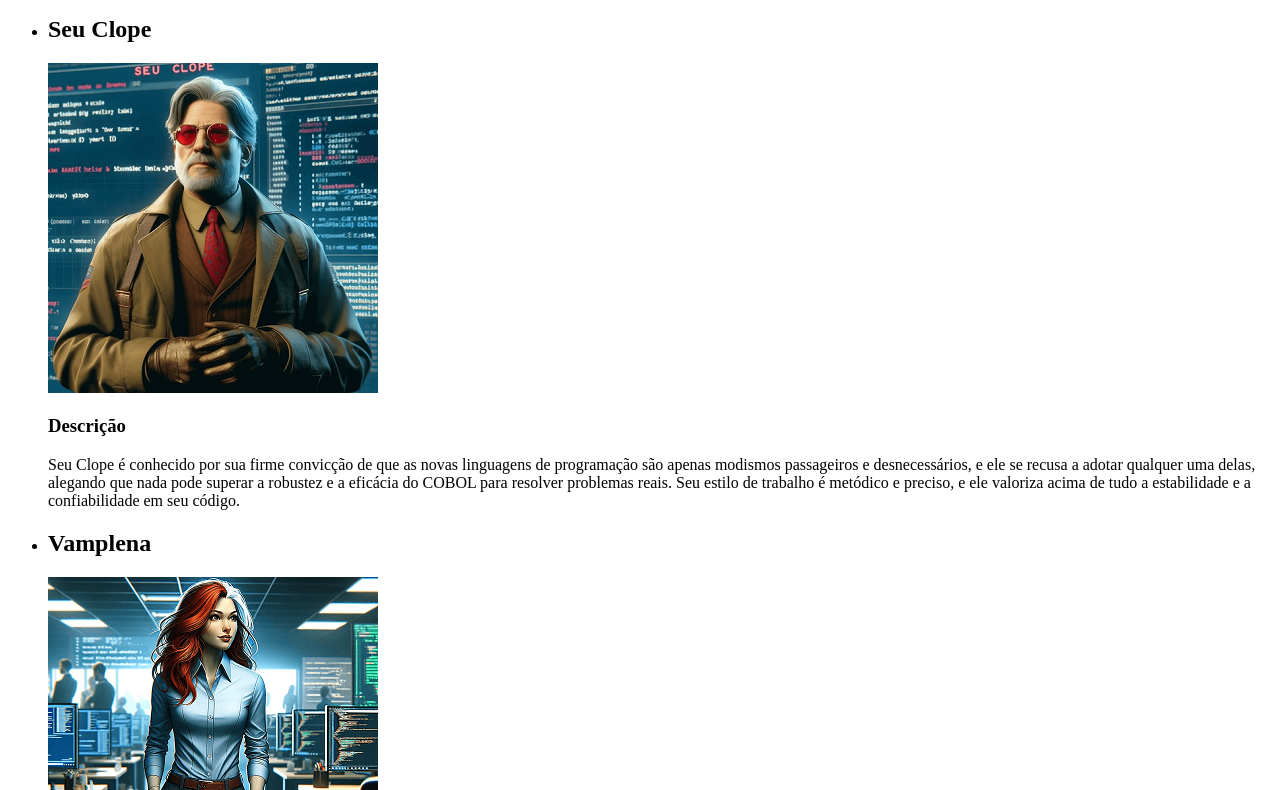
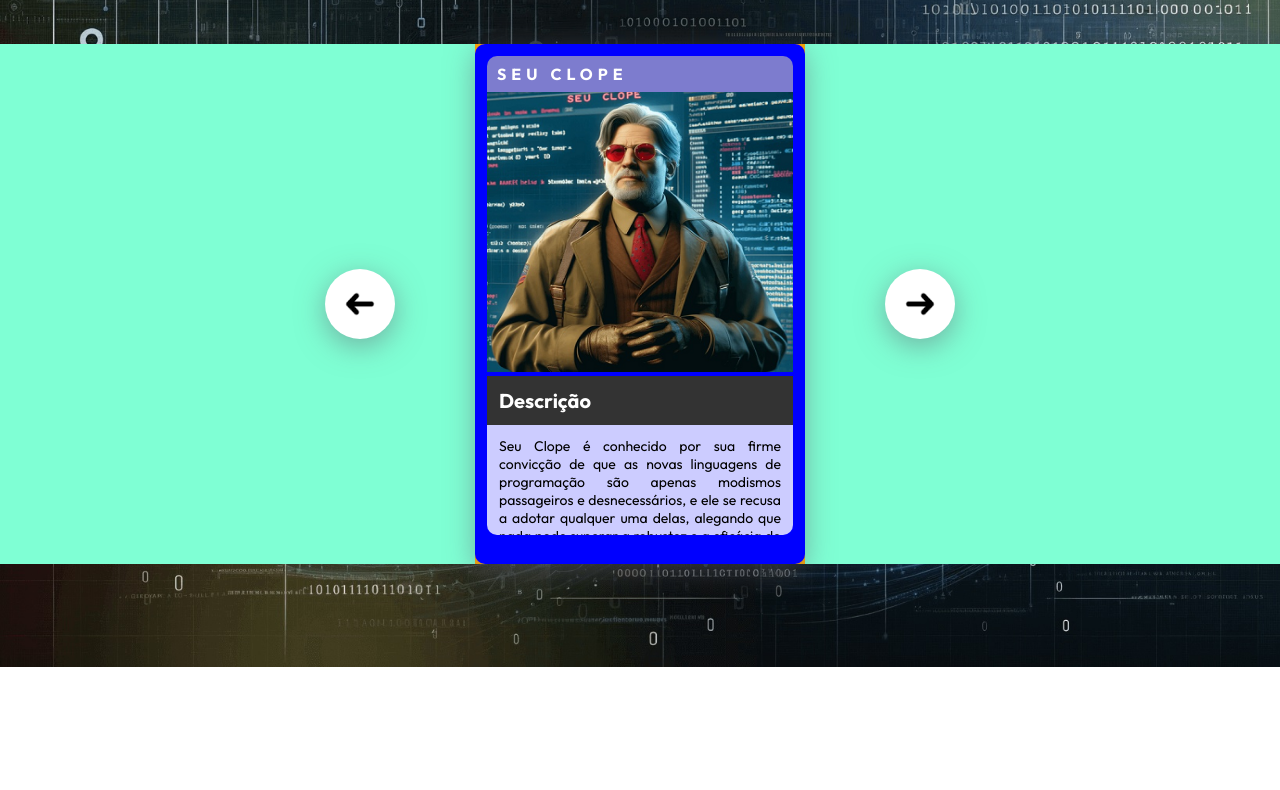
Before and after one commit to Charlesson-MP/projeto-x-devs, a plain HTML site: page index.html in a window 1280 px wide. Shown: the part 133-923 px from the top of the page. After the commit the page ends 800 px from the top, so only its background shows below. Drawn offline with Linux system fonts and the light colour scheme.

Commit message:
Estilizando o projeto

```diff
--- a/index.html
+++ b/index.html
@@ -4,6 +4,11 @@
     <meta charset="UTF-8" />
     <meta name="viewport" content="width=device-width, initial-scale=1.0" />
     <title>Projeto x-devs</title>
+    <link rel="preconnect" href="https://fonts.googleapis.com">
+    <link rel="preconnect" href="https://fonts.gstatic.com" crossorigin>
+    <link href="https://fonts.googleapis.com/css2?family=Outfit:wght@100..900&display=swap" rel="stylesheet">
+    <link rel="stylesheet" href="./src/css/reset.css">
+    <link rel="stylesheet" href="./src/css/estilos.css">
   </head>
   <body>
     <header class="cabecalho">
@@ -37,17 +42,9 @@
         </li>
 
         <li class="cartao fundo-2">
-          <div class="informacoes">
-            <h2 class="nome">Vamplena</h2>
-          </div>
+          <h2 class="nome">Vamplena</h2>
 
-          <div class="container-imagem">
-            <img
-              class="imagem-personagem"
-              src="src/imagens/vamplena.png"
-              alt="Vamplena"
-            />
-          </div>
+          <img class="imagem-personagem" src="src/imagens/vamplena.png" alt="Vamplena" />
 
           <div class="descricao">
             <h3 class="titulo">Descrição</h3>
@@ -63,17 +60,9 @@
         </li>
 
         <li class="cartao fundo-3">
-          <div class="informacoes">
-            <h2 class="nome">Jubiléia</h2>
-          </div>
+          <h2 class="nome">Jubiléia</h2>
 
-          <div class="container-imagem">
-            <img
-              class="imagem-personagem"
-              src="src/imagens/jubileia.png"
-              alt="Jubiléia"
-            />
-          </div>
+          <img class="imagem-personagem" src="src/imagens/jubileia.png" alt="Jubiléia"/>
 
           <div class="descricao">
             <h3 class="titulo">Descrição</h3>
@@ -89,17 +78,9 @@
         </li>
 
         <li class="cartao fundo-4">
-          <div class="informacoes">
-            <h2 class="nome">Tempestade Solar</h2>
-          </div>
+          <h2 class="nome">Tempestade Solar</h2>
 
-          <div class="container-imagem">
-            <img
-              class="imagem-personagem"
-              src="src/imagens/tempestade-solar.png"
-              alt="Tempestade Solar"
-            />
-          </div>
+          <img class="imagem-personagem" src="src/imagens/tempestade-solar.png" alt="Tempestade Solar"/>
 
           <div class="descricao">
             <h3 class="titulo">Descrição</h3>
@@ -115,17 +96,9 @@
         </li>
 
         <li class="cartao fundo-5">
-          <div class="informacoes">
-            <h2 class="nome">Loggineto</h2>
-          </div>
+          <h2 class="nome">Loggineto</h2>
 
-          <div class="container-imagem">
-            <img
-              class="imagem-personagem"
-              src="src/imagens/loggineto.png"
-              alt="Loggineto"
-            />
-          </div>
+          <img class="imagem-personagem" src="src/imagens/loggineto.png" alt="Loggineto"/>
 
           <div class="descricao">
             <h3 class="titulo">Descrição</h3>
@@ -142,17 +115,9 @@
         </li>
 
         <li class="cartao fundo-6">
-          <div class="informacoes">
-            <h2 class="nome">Professor Cafeze</h2>
-          </div>
+          <h2 class="nome">Professor Cafeze</h2>
 
-          <div class="container-imagem">
-            <img
-              class="imagem-personagem"
-              src="./src/imagens/professor-cafeze.png"
-              alt="Professor Cafeze"
-            />
-          </div>
+          <img class="imagem-personagem" src="./src/imagens/professor-cafeze.png" alt="Professor Cafeze"/>
 
           <div class="descricao">
             <h3 class="titulo">Descrição</h3>
--- /dev/null
+++ b/src/css/estilos.css
@@ -0,0 +1,111 @@
+body {
+    font-family: 'Outfit', sans-serif;
+    background-image: url('../imagens/fundo-base.jpg');
+    background-repeat: no-repeat;
+    background-size: cover;
+    min-height: 100vh;
+}
+
+.cabecalho {
+    text-align: center;
+    padding: 60px 0;
+}
+
+.cabecalho h1 {
+    color: #f1ecff;
+    font-size: 45px;
+    letter-spacing: 10px;
+    text-transform: uppercase;
+}
+
+.personagens-slider {
+    background-color: aquamarine;
+    display: flex;
+    justify-content: center;
+    align-items: center;
+    gap: 80px;
+}
+
+.lista-personagens {
+    background-color: orange;
+    width: 330px;
+    height: 520px;
+    position: relative;
+}
+
+.btn-seta {
+    background-color: #ffffff;
+    width: 70px;
+    height: 70px;
+    border-radius: 50px;
+    border: 0;
+    cursor: pointer;
+    display: flex;
+    align-items: center;
+    justify-content: center;
+    transition: background-color 0.2s ease-in-out;
+    box-shadow: rgba(100, 100, 111, 0.5) 0px 7px 29px 0px;
+}
+
+.btn-seta.btn-voltar {
+    transform: rotateY(180deg);
+}
+
+.btn-seta:hover {
+    background-color: #8351fe;
+}
+
+.cartao {
+    opacity: 0;
+    background-color: blue;
+    height: 100%;
+    position: absolute;
+    padding: 12px;
+    box-shadow: rgba(100, 100, 111, 0.5) 0px 7px 29px 0px;
+    border-radius: 10px;
+    transition: opacity 0.3s ease-in-out;
+}
+
+.cartao.selecionado {
+    opacity: 1;
+    z-index: 1;
+}
+
+.cartao .imagem-personagem {
+    width: 100%;
+    max-height: 280px;
+}
+
+.cartao .nome {
+    background-color: rgba(179, 177, 185, 0.7);
+    padding: 8px 10px;
+    border-top-left-radius: 10px;
+    border-top-right-radius: 10px;
+    color: #ffffff;
+    font-size: 16px;
+    text-transform: uppercase;
+    letter-spacing: 5px;
+}
+
+.cartao .descricao {
+    background-color: rgba(255, 255, 255, 0.8);
+    border-bottom-left-radius: 10px;
+    border-bottom-right-radius: 10px;
+}
+
+.cartao .descricao .titulo {
+    background-color: #333333;
+    font-size: 20px;
+    color: #ffffff;
+    padding: 12px;
+}
+
+.cartao .descricao .texto {
+    font-size: 14px;
+    padding: 12px;
+    text-align: justify;
+    max-height: 110px;
+    overflow-y: auto;
+}
+
+.cartao.fundo-1 {}
--- /dev/null
+++ b/src/css/reset.css
@@ -0,0 +1,9 @@
+* {
+    margin: 0;
+    padding: 0;
+    box-sizing: border-box;
+}
+
+ul {
+    list-style-type: none;
+}
```
